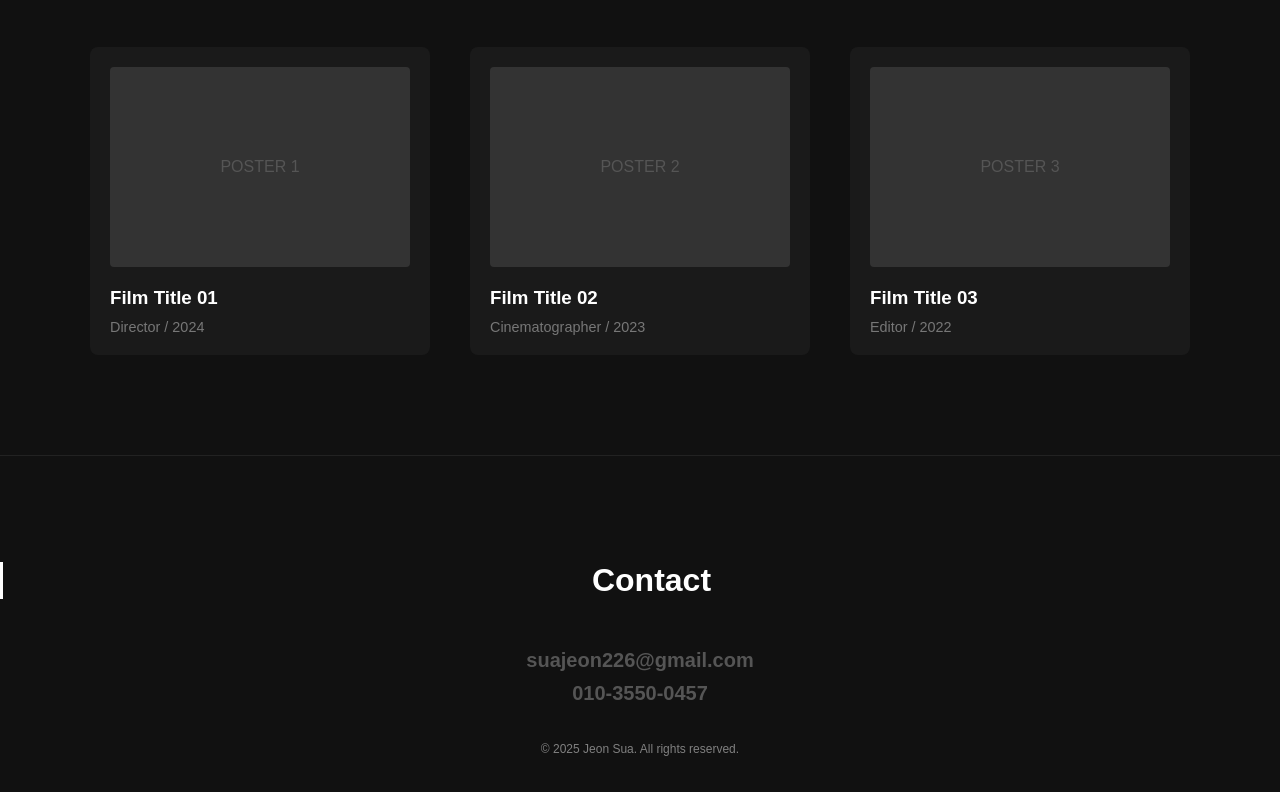
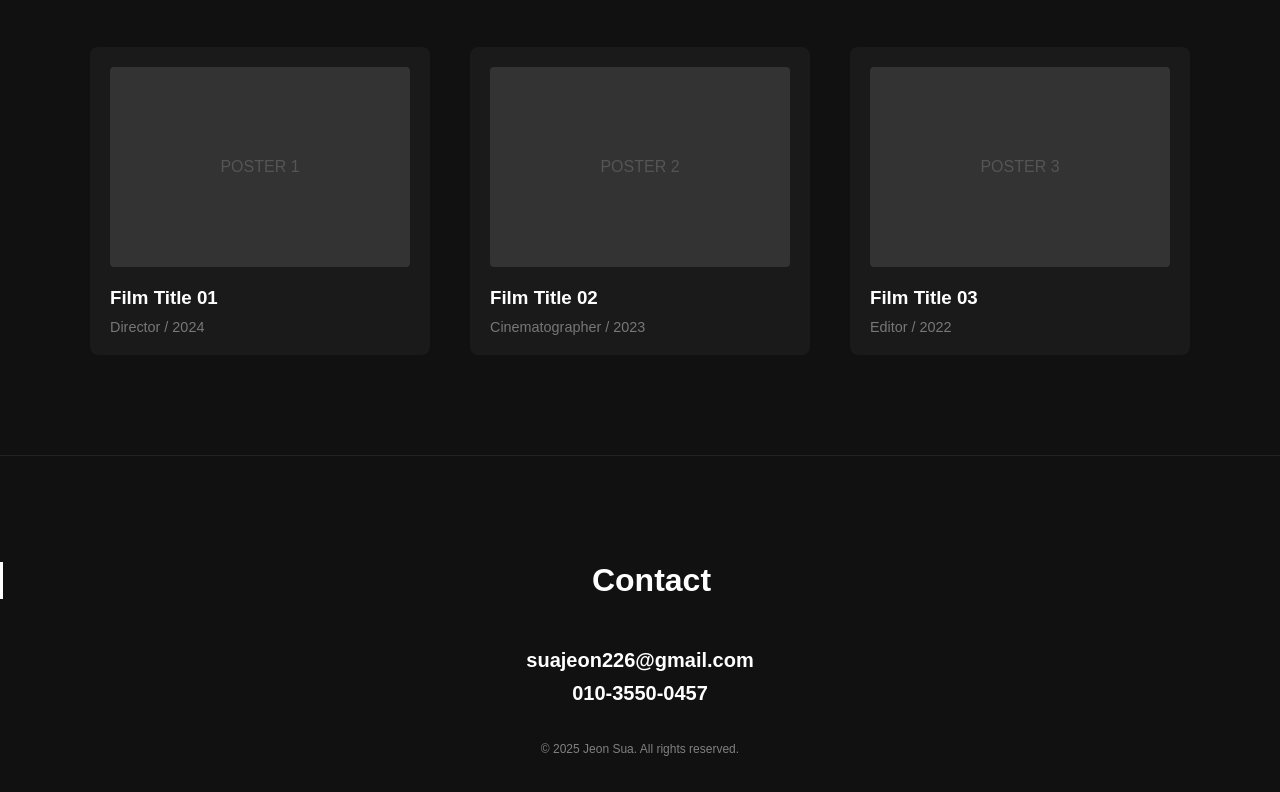
Before and after one commit to jeonsua/jeonsua.github.io, a plain HTML site: page index.html in a window 1280 px wide. Shown: the part 1027-1819 px from the top of the page. Drawn offline with Linux system fonts and the light colour scheme.

Commit message:
Update index.html

```diff
--- a/index.html
+++ b/index.html
@@ -48,9 +48,9 @@
     </section>
 
     <footer id="contact">
-       <h2 style="color: white;">Contact</h2>
-        <p style="font-size: 20px; font-weight: bold; margin: 10px 0;">suajeon226@gmail.com</p>
-<p style="font-size: 20px; font-weight: bold; margin: 10px 0;">010-3550-0457</p>
+      <h2 style="color: white;">Contact</h2>
+<p style="font-size: 20px; font-weight: bold; margin: 10px 0; color: white;">suajeon226@gmail.com</p>
+<p style="font-size: 20px; font-weight: bold; margin: 10px 0; color: white;">010-3550-0457</p>
 <br>
 <p style="font-size: 12px; color: gray;">© 2025 Jeon Sua. All rights reserved.</p>
     </footer>
```
